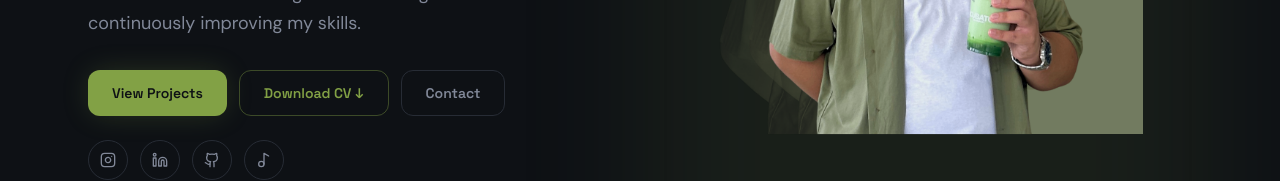
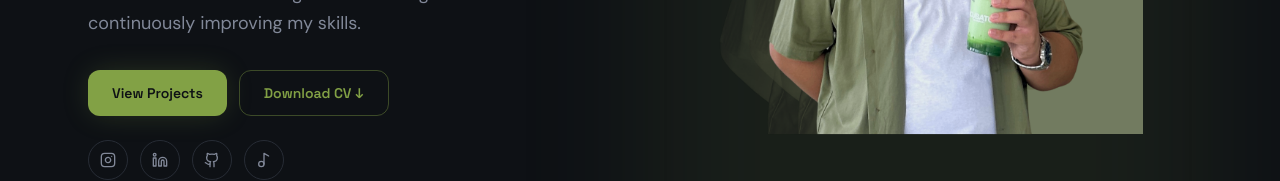
Before and after one commit to kurtieeee/kurtrussportfolio, a React (Vite) app: page / in a window 1280 px wide. Shown: the part 496-677 px from the top of the page. Built offline with nearby package versions, Linux system fonts and the light colour scheme.

Commit message:
changes on hero section

```diff
--- a/src/components/HeroSection.tsx
+++ b/src/components/HeroSection.tsx
@@ -52,12 +52,6 @@ const HeroSection = () => (
             >
               Download CV ↓
             </a>
-            <a
-              href="#contact"
-              className="inline-flex items-center px-6 py-3 rounded-lg border border-border text-muted-foreground font-display font-semibold text-sm hover:text-primary hover:border-primary/40 transition-colors"
-            >
-              Contact
-            </a>
           </div>
 
           {/* Social icons */}
```
